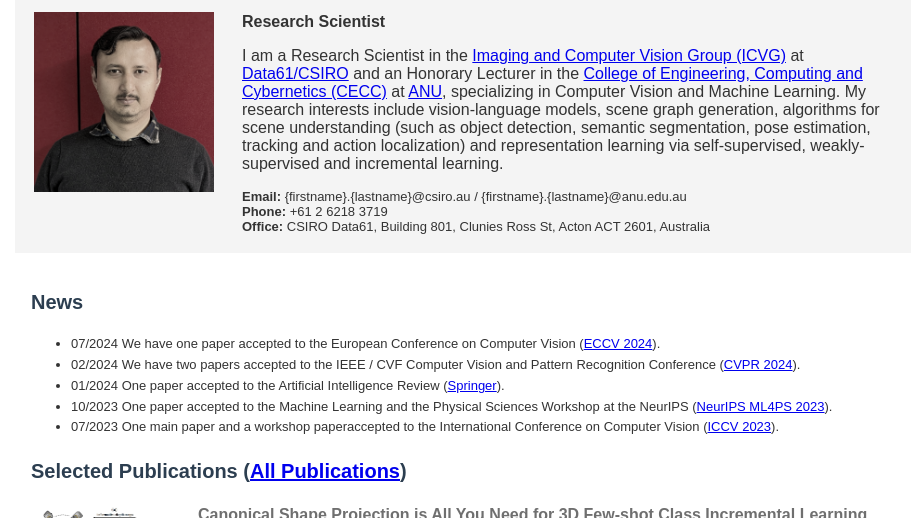
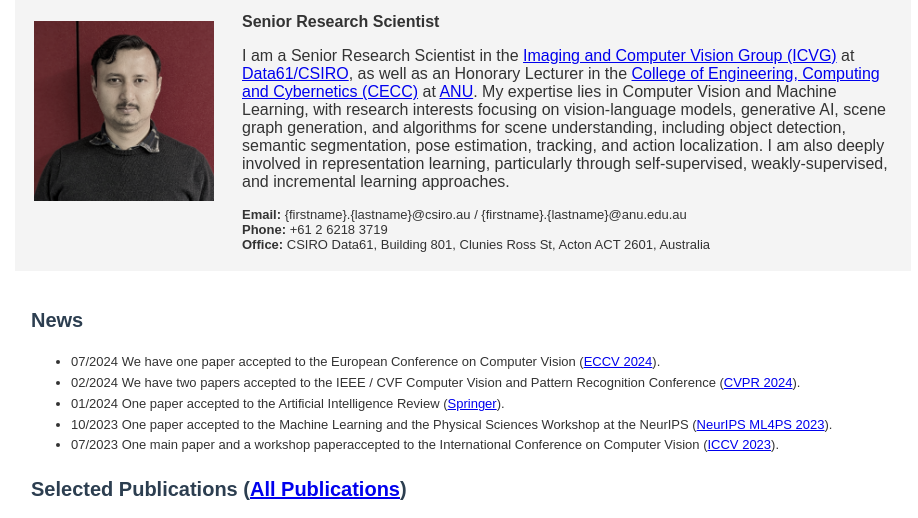
Before and after one commit to zeeshanhayder/zeeshanhayder.github.io, a plain HTML site: page index.html in a window 1280 px wide. Shown: the part 50-568 px from the top of the page, without its empty margins (177-1095 px from the left). Drawn offline with Linux system fonts and the light colour scheme.

Commit message:
added info
Added promotion details

```diff
--- a/index.html
+++ b/index.html
@@ -104,9 +104,9 @@
                 <td style="width: 20px;"></td> <!-- This adds a gap between the image and text -->
                 <td class="header-text">
                     <h1>Dr. Zeeshan Hayder</h1>
-                    <h3>Research Scientist</h3>
+                    <h3>Senior Research Scientist</h3>
 
-                    <p class="bio">I am a Research Scientist in the <a href="https://research.csiro.au/icv/">Imaging and Computer Vision Group (ICVG)</a> at <a href="https://people.csiro.au/h/z/zeeshan-hayder">Data61/CSIRO</a> and an Honorary Lecturer in the <a href="https://cecc.anu.edu.au/people/">College of Engineering, Computing and Cybernetics (CECC)</a> at <a href="https://www.anu.edu.au/">ANU</a>, specializing in Computer Vision and Machine Learning. My research interests include vision-language models, scene graph generation, algorithms for scene understanding (such as object detection, semantic segmentation, pose estimation, tracking and action localization) and representation learning via self-supervised, weakly-supervised and incremental learning.</p>
+                    <p class="bio">I am a Senior Research Scientist in the <a href="https://research.csiro.au/icv/">Imaging and Computer Vision Group (ICVG)</a> at <a href="https://people.csiro.au/h/z/zeeshan-hayder">Data61/CSIRO</a>, as well as an Honorary Lecturer in the <a href="https://cecc.anu.edu.au/people/">College of Engineering, Computing and Cybernetics (CECC)</a> at <a href="https://www.anu.edu.au/">ANU</a>. My expertise lies in Computer Vision and Machine Learning, with research interests focusing on vision-language models, generative AI, scene graph generation, and algorithms for scene understanding, including object detection, semantic segmentation, pose estimation, tracking, and action localization. I am also deeply involved in representation learning, particularly through self-supervised, weakly-supervised, and incremental learning approaches.</p>
 
                     <p class="contact-info">
                         <strong>Email:</strong> {firstname}.{lastname}@csiro.au / {firstname}.{lastname}@anu.edu.au<br>
```
Also changed, not shown: 1 other file.
